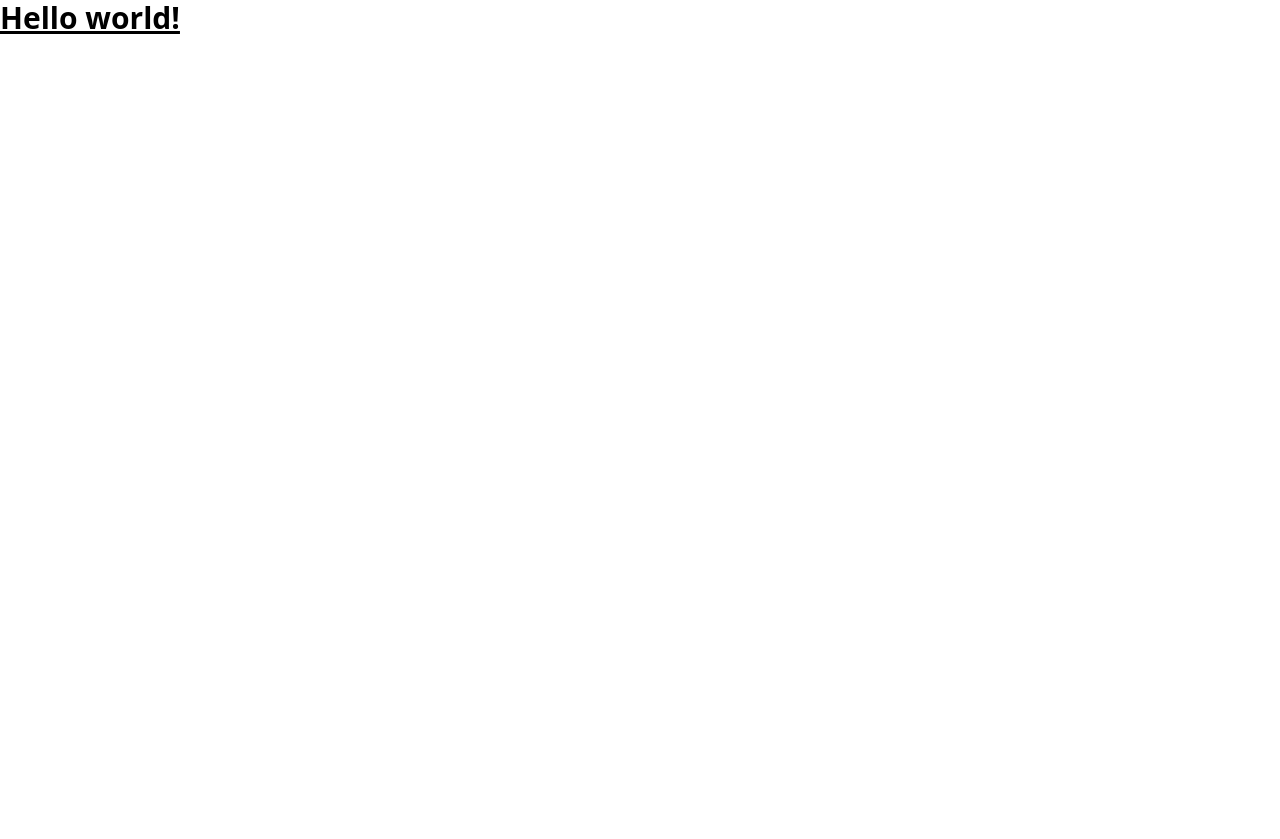
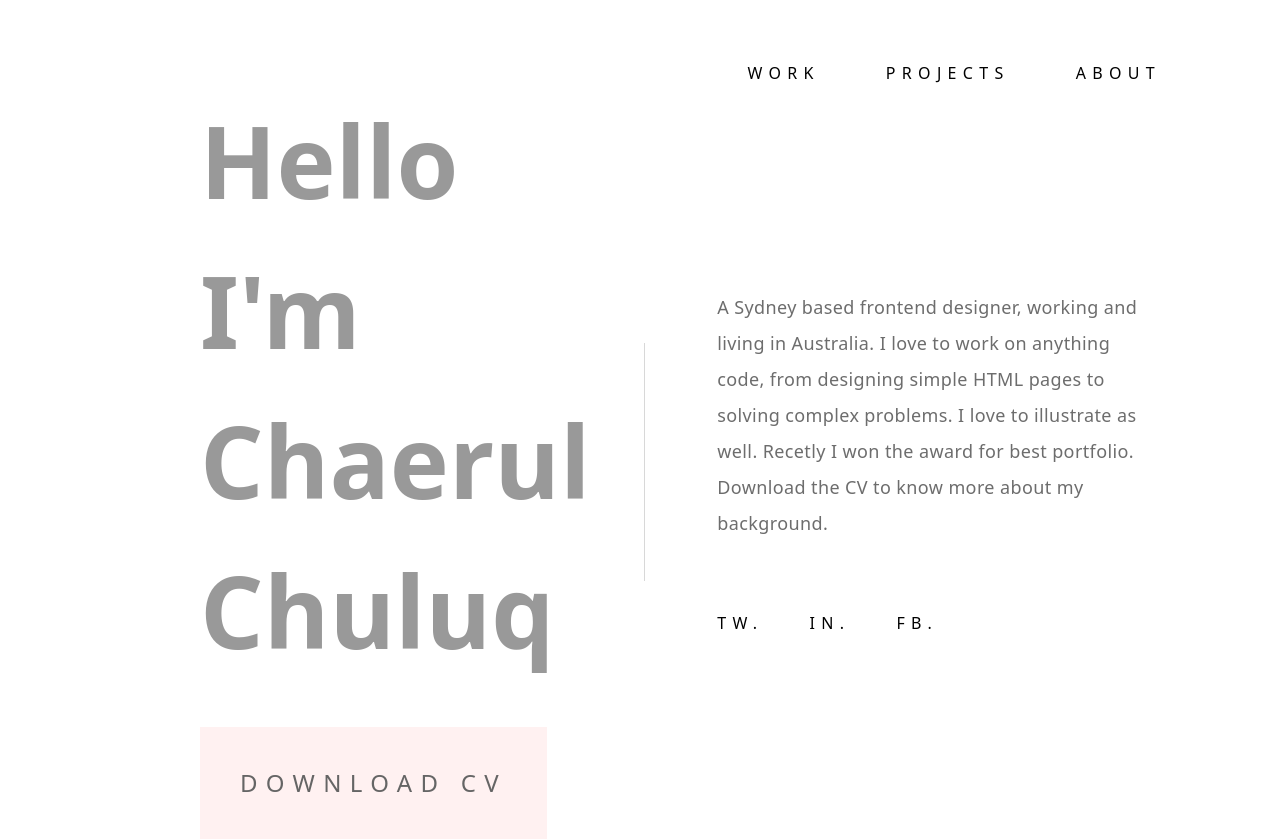
Before and after one commit to chuluq/lookq-v2, a Next.js app: page / in a window 1280 px wide. Before the commit the page ends 800 px from the top, so only its background shows below. Built offline with nearby package versions, Linux system fonts and the light colour scheme.

Commit message:
add hero

```diff
--- a/pages/index.js
+++ b/pages/index.js
@@ -1,3 +1,59 @@
 export default function Home() {
-  return <h1 className="text-3xl font-bold underline">Hello world!</h1>;
+  return (
+    <div className="bg-white w-full h-full">
+      <header className="pt-[60.5px] pr-[119px] ml-[200px]">
+        <nav className="flex items-center justify-end space-x-[66px]">
+          <a href="#" className="font-medium tracking-[6.33px] uppercase">
+            work
+          </a>
+          <a href="#" className="font-medium tracking-[6.33px] uppercase">
+            projects
+          </a>
+          <a href="#" className="font-medium tracking-[6.33px] uppercase">
+            about
+          </a>
+        </nav>
+
+        <div className="flex items-center justify-between">
+          <div className="flex flex-col w-full">
+            <h1 className="text-[100px] font-bold text-left text-[#999] capitalize">
+              Hello
+            </h1>
+            <h1 className="text-[100px] font-bold text-left text-[#999] capitalize">
+              I&apos;m Chaerul
+            </h1>
+            <h1 className="text-[100px] font-bold text-left text-[#999] capitalize">
+              Chuluq
+            </h1>
+            <div className="pt-[42px]">
+              <button className="bg-[#ffe8e8] text-2xl font-medium tracking-[8.3px] text-left text-black opacity-60 uppercase p-10">
+                download cv
+              </button>
+            </div>
+          </div>
+          <div className="w-px h-[238px] bg-[#d8d8d8] mr-[73px]"></div>
+          <div className="w-full">
+            <p className="text-lg leading-loose tracking-[0.39px] text-[#6d6d6d] text-left">
+              A Sydney based frontend designer, working and living in Australia.
+              I love to work on anything code, from designing simple HTML pages
+              to solving complex problems. I love to illustrate as well. Recetly
+              I won the award for best portfolio. Download the CV to know more
+              about my background.
+            </p>
+            <div className="flex items-center pt-[70px] space-x-[46px]">
+              <p className="font-medium tracking-[6.33px] text-left text-black uppercase">
+                TW.
+              </p>
+              <p className="font-medium tracking-[6.33px] text-left text-black uppercase">
+                IN.
+              </p>
+              <p className="font-medium tracking-[6.33px] text-left text-black uppercase">
+                FB.
+              </p>
+            </div>
+          </div>
+        </div>
+      </header>
+    </div>
+  );
 }
```
